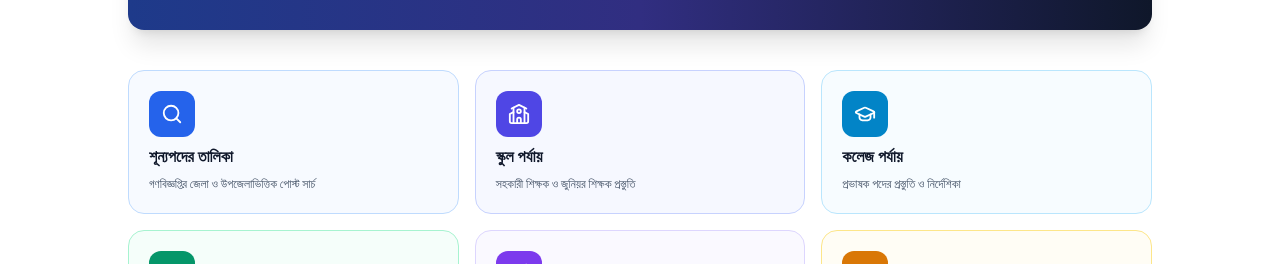
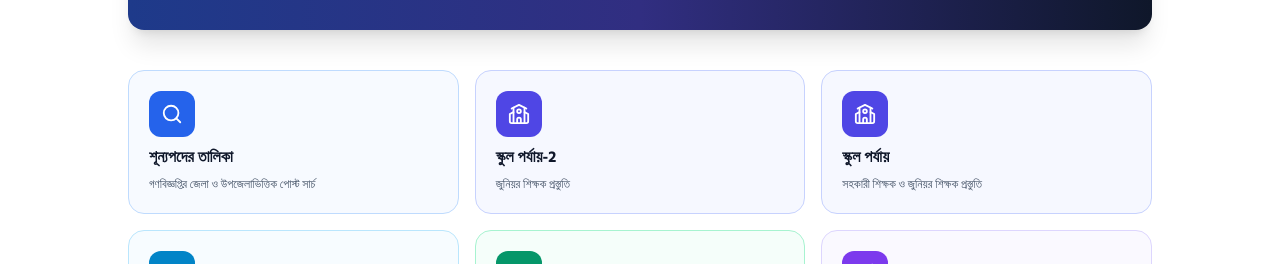
Before and after one commit to smict9897/Saifulsir_com, a Next.js app: page /ntrca in a window 1280 px wide. Shown: the part 432-696 px from the top of the page. Built offline with nearby package versions, Linux system fonts and the light colour scheme; no server answers.

Commit message:
Add link for School Level-2 section

```diff
--- a/app/ntrca/page.tsx
+++ b/app/ntrca/page.tsx
@@ -52,6 +52,17 @@ export default function NTRCAPage() {
             <h3 className="font-bold text-slate-900 text-base">শূন্যপদের তালিকা</h3>
             <p className="text-xs text-slate-600">গণবিজ্ঞপ্তির জেলা ও উপজেলাভিত্তিক পোস্ট সার্চ</p>
           </Link>
+          <Link
+            href="/ntrca/school-2"
+            className="p-5 rounded-2xl border border-indigo-200 bg-indigo-50/50 hover:bg-indigo-100/60 transition space-y-2 group"
+          >
+            <div className="p-3 bg-indigo-600 text-white rounded-xl w-fit group-hover:scale-105 transition">
+              <School size={22} />
+            </div>
+            <h3 className="font-bold text-slate-900 text-base">স্কুল পর্যায়-2</h3>
+            <p className="text-xs text-slate-600">জুনিয়র শিক্ষক প্রস্তুতি</p>
+          </Link>
+
 
           <Link
             href="/ntrca/school"
```
